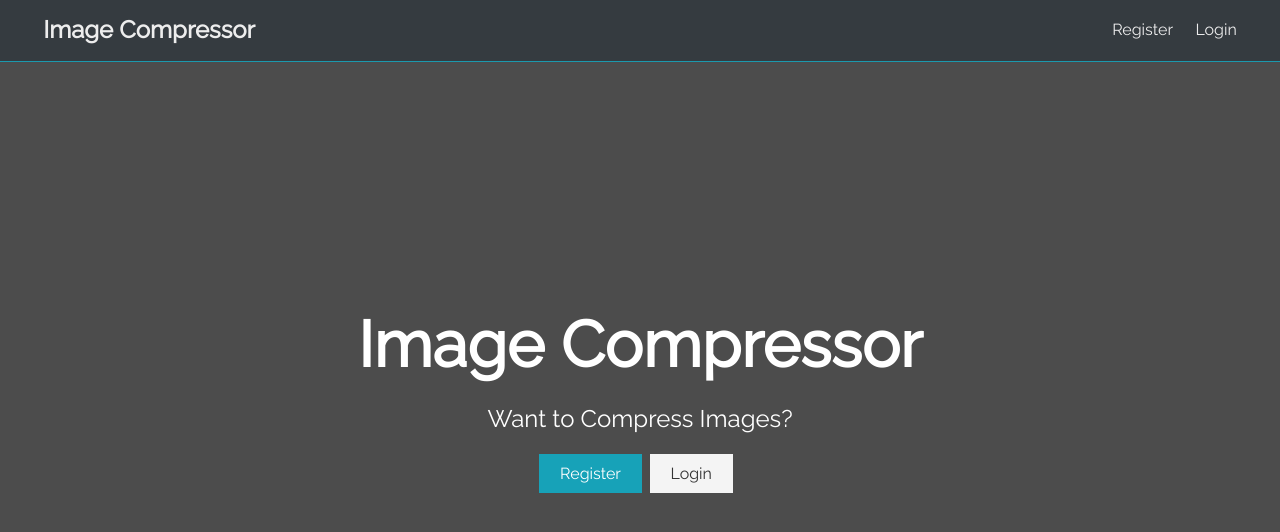
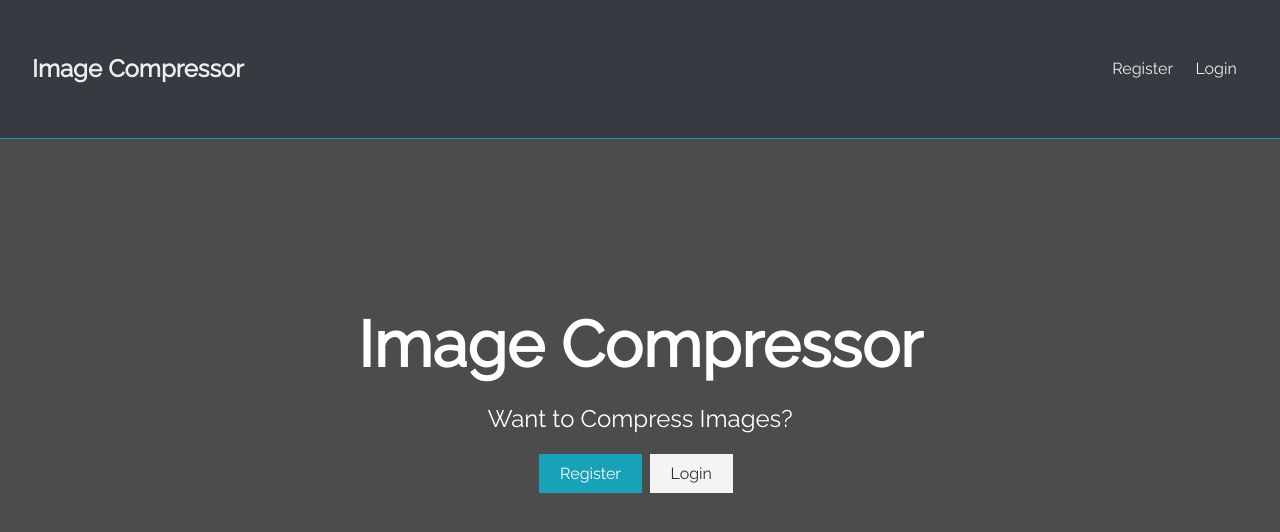
Before and after one commit to meparasagarwal/Hack2HireImageOptimisation, a React (Create React App) app in the folder client/: page / in a window 1280 px wide. Shown: the top 532 px of the page. Built offline with nearby package versions, Linux system fonts and the light colour scheme.

Commit message:
Update Header.js

```diff
--- a/client/src/components/Header.js
+++ b/client/src/components/Header.js
@@ -5,7 +5,7 @@ function Header(){
     return(
         <nav class="navbar bg-dark">
         <h1>
-          <a href="index.html">Image Compressor</a>
+          <a href="index.html"><center>Image Compressor</center></a>
         </h1>
         <ul>
           <li>
```
